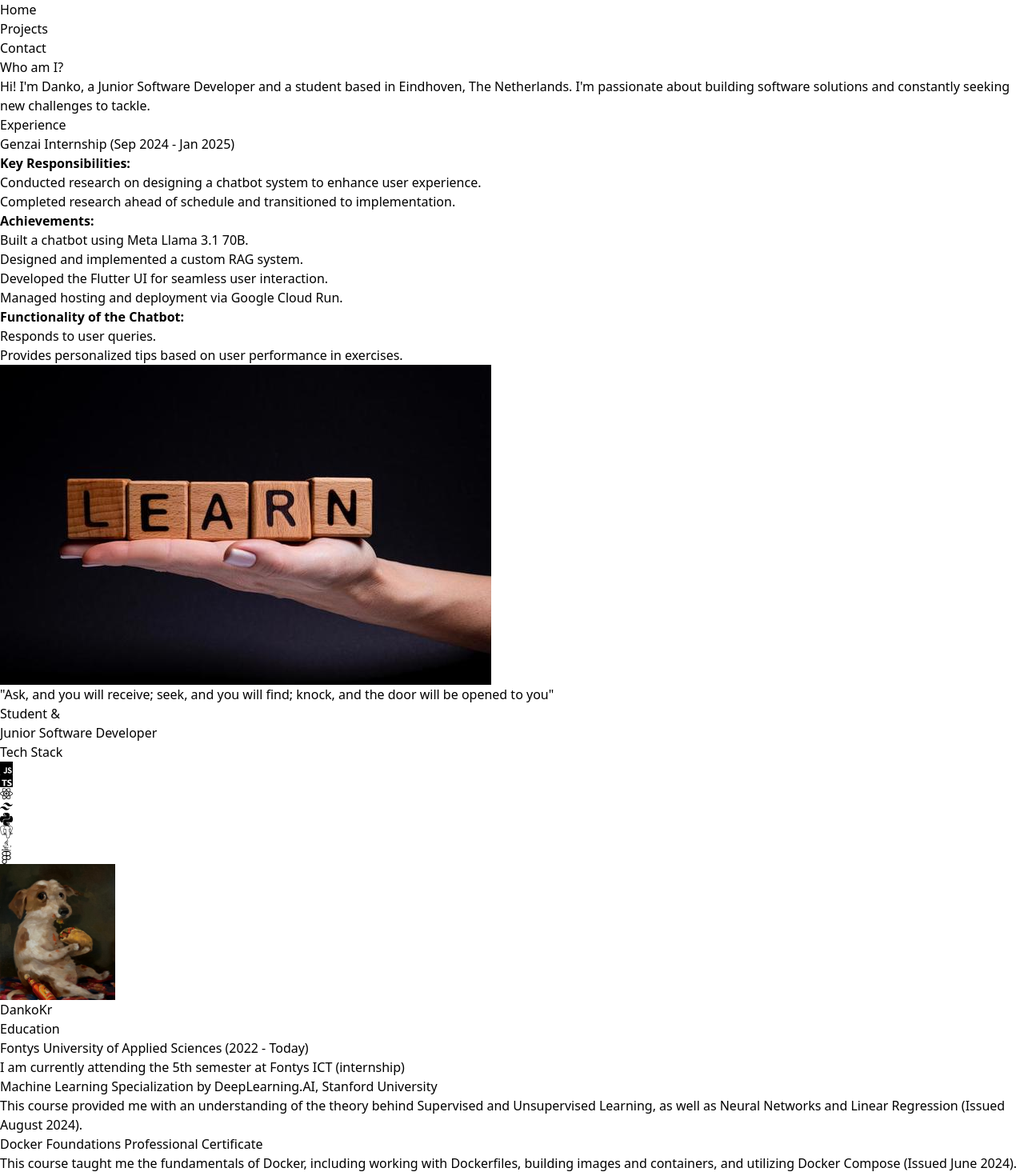
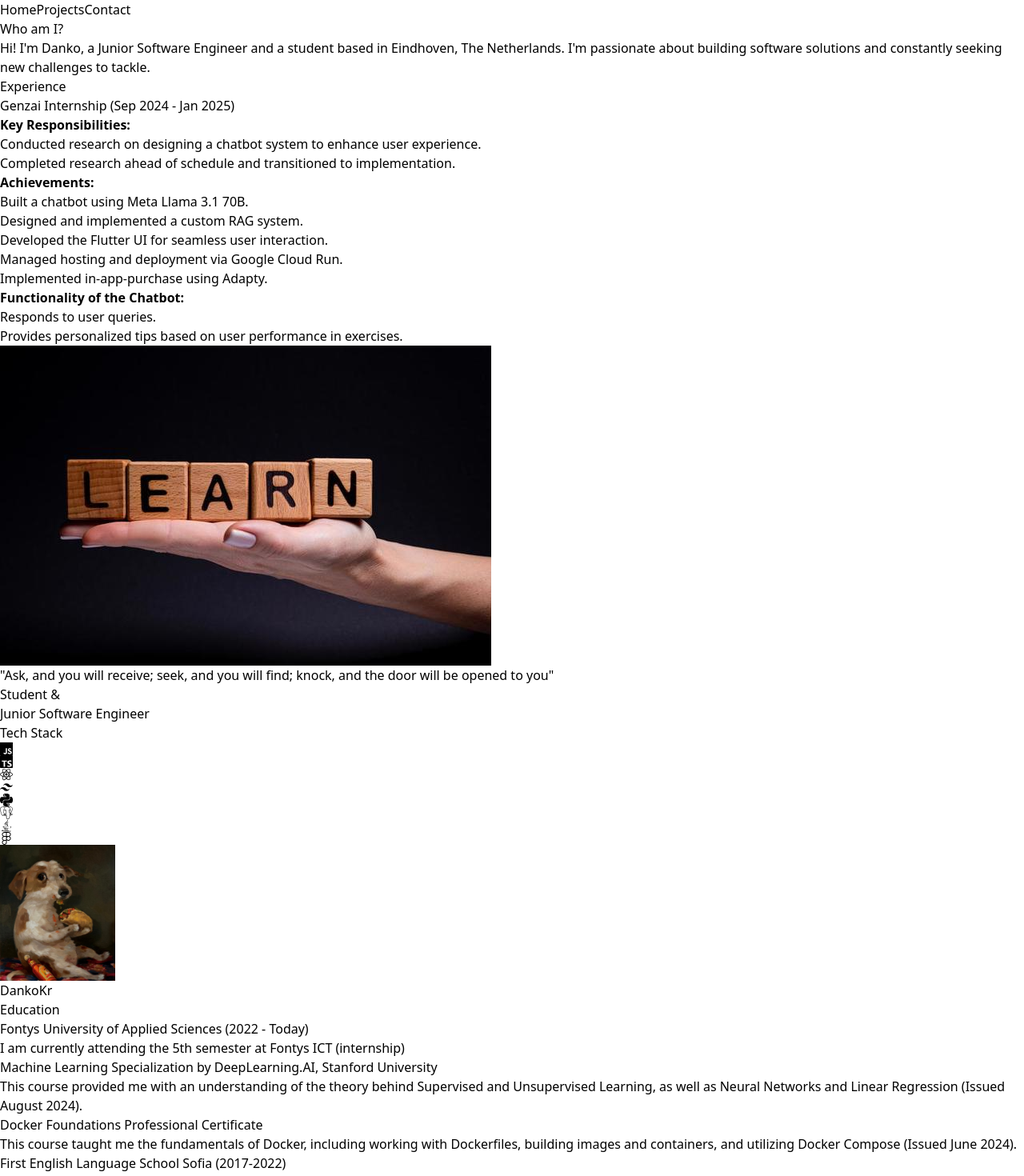
Before and after one commit to DankoKr/portfolio, a React (Vite) app: page / in a window 1280 px wide. Shown: the top 1470 px of the page at 80% size. Built offline with nearby package versions, Linux system fonts and the light colour scheme.

Commit message:
feat: NavBar functionality

```diff
--- a/src/App.jsx
+++ b/src/App.jsx
@@ -1,8 +1,19 @@
+import { BrowserRouter as Router, Routes, Route } from 'react-router-dom';
 import HomePage from './pages/homePage';
+// import ProjectsPage from './pages/projectsPage';
+// import ContactPage from './pages/contactPage';
 import './App.css';
 
 function App() {
-  return <HomePage />;
+  return (
+    <Router>
+      <Routes>
+        <Route path='/' element={<HomePage />} />
+        {/* <Route path='/projects' element={<ProjectsPage />} />
+        <Route path='/contact' element={<ContactPage />} /> */}
+      </Routes>
+    </Router>
+  );
 }
 
 export default App;
--- a/src/components/experienceCard.jsx
+++ b/src/components/experienceCard.jsx
@@ -25,6 +25,7 @@ export function Experience() {
               <li>Designed and implemented a custom RAG system.</li>
               <li>Developed the Flutter UI for seamless user interaction.</li>
               <li>Managed hosting and deployment via Google Cloud Run.</li>
+              <li>Implemented in-app-purchase using Adapty.</li>
             </ul>
             <strong className='text-white'>
               Functionality of the Chatbot:
--- a/src/components/githubProfileCard.jsx
+++ b/src/components/githubProfileCard.jsx
@@ -3,7 +3,12 @@ import GitHubImage from '../assets/images/dogo.jpg';
 export function GithubProfile() {
   return (
     <div className='flex flex-col items-center text-center'>
-      <div className='w-36 h-36 rounded-full overflow-hidden bg-gray-800 border-2 border-[#4a9aba] mb-3'>
+      <a
+        href='https://github.com/DankoKr'
+        target='_blank'
+        rel='noopener noreferrer'
+        className='w-36 h-36 rounded-full overflow-hidden bg-gray-800 border-2 border-[#4a9aba] mb-3'
+      >
         <img
           src={GitHubImage}
           alt='Profile picture'
@@ -11,7 +16,7 @@ export function GithubProfile() {
           height={144}
           className='w-full h-full object-cover'
         />
-      </div>
+      </a>
       <h2 className='text-lg font-medium text-[#4a9aba]'>DankoKr</h2>
     </div>
   );
--- a/src/components/introSectionCard.jsx
+++ b/src/components/introSectionCard.jsx
@@ -3,7 +3,7 @@ export function IntroSection() {
     <div className='rounded-xl bg-gray-900/60 backdrop-blur-sm p-6'>
       <h2 className='text-xl font-semibold mb-4'>Who am I?</h2>
       <p className='text-gray-300 text-sm'>
-        Hi! I&apos;m Danko, a Junior Software Developer and a student based in
+        Hi! I&apos;m Danko, a Junior Software Engineer and a student based in
         Eindhoven, The Netherlands. I&apos;m passionate about building software
         solutions and constantly seeking new challenges to tackle.
       </p>
--- a/src/components/navBar.jsx
+++ b/src/components/navBar.jsx
@@ -1,17 +1,25 @@
+import { Link } from 'react-router-dom';
+
 export function NavBar() {
+  const navLinks = [
+    { label: 'Home', to: '/' },
+    { label: 'Projects', to: '/projects' },
+    { label: 'Contact', to: '/contact' },
+  ];
+
   return (
     <nav className='fixed top-0 left-0 right-0 z-50 p-4'>
       <div className='mx-auto max-w-7xl'>
         <div className='flex justify-center'>
           <div className='inline-flex items-center justify-center rounded-full bg-gray-900/60 backdrop-blur-sm'>
-            {['Home', 'Projects', 'Contact'].map((item) => (
-              <nav
-                key={item}
-                href='#'
-                className='px-4 py-2 text-sm text-gray-200 hover:text-white transition-colors'
+            {navLinks.map(({ label, to }) => (
+              <Link
+                key={label}
+                to={to}
+                className='px-4 py-2 text-sm text-gray-200 hover:text-white transition-colors hover:underline hover:scale-105'
               >
-                {item}
-              </nav>
+                {label}
+              </Link>
             ))}
           </div>
         </div>
--- a/src/components/roleCard.jsx
+++ b/src/components/roleCard.jsx
@@ -3,7 +3,7 @@ export function RoleCard() {
     <div className='rounded-xl bg-[#1a3a4a] p-6'>
       <h2 className='text-xl font-semibold text-white'>
         Student &<br />
-        Junior Software Developer
+        Junior Software Engineer
       </h2>
     </div>
   );
```
